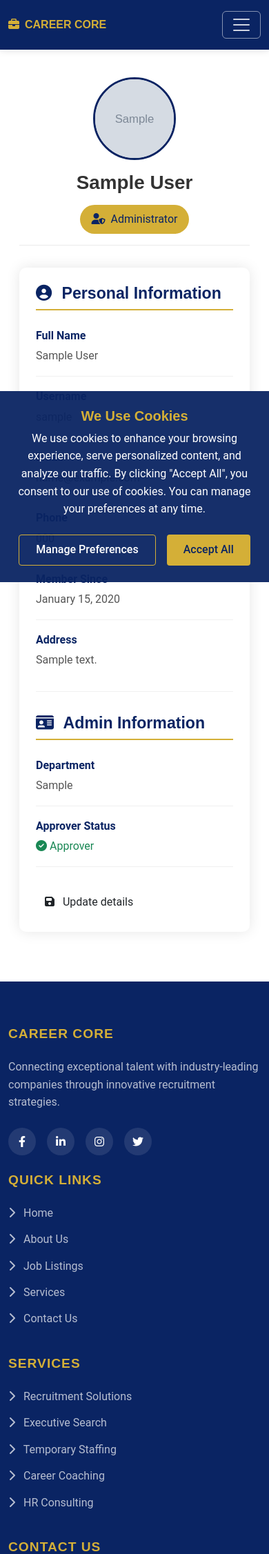
After one commit to ehabahmed2/career_core, a Django app: page /users/profile/ in a window 390 px wide. The commit adds this page. Shown: the top 2253 px of the page at 69% size. Run offline with Django 4.2, Linux system fonts and the light colour scheme; a user stored in the database is signed in; tables that the repository leaves empty hold one stand-in row (values such as "Sample post"); grey boxes marked "Sample" are stand-in pictures.

Commit message:
add edit profile for each user and profile page

```diff
--- a/static/css/main.css
+++ b/static/css/main.css
@@ -342,3 +342,34 @@ a:hover {
 }
 
 }
+
+
+
+    .alert-danger {
+    color: #721c24;
+    background-color: #f8d7da;
+    border: 1px solid #f5c6cb;
+    border-radius: 0.25rem;
+    padding: 1rem;
+    margin-bottom: 1.5rem;
+    }
+
+    .alert-danger h5 {
+        font-size: 1.1rem;
+        margin-bottom: 0.5rem;
+        display: flex;
+        align-items: center;
+    }
+
+    .alert-danger ul {
+        margin-bottom: 0;
+        padding-left: 1.5rem;
+    }
+
+    .alert-danger li {
+        margin-bottom: 0.25rem;
+    }
+
+    .alert-danger li:last-child {
+        margin-bottom: 0;
+    }
--- a/templates/users/login.html
+++ b/templates/users/login.html
@@ -288,6 +288,7 @@
                         <label for="remember">Remember me</label>
                     </div>
                     <a href="#" class="forgot-password">Forgot Password?</a>
+                    <a href="{% url "register" %}" class="forgot-password">No account yet?</a>
                 </div>
                 <button type="submit" class="btn-login">Login to Dashboard</button>
             </form>
--- /dev/null
+++ b/templates/users/profile.html
@@ -0,0 +1,263 @@
+{% extends "base.html" %}
+{% load static %}
+
+{% block title %}{{ user.full_name }}'s Profile | Career Core{% endblock %}
+
+{% block extra_css %}
+<style>
+    .profile-container {
+        max-width: 800px;
+        margin: 0 auto;
+        padding: 2rem 1rem;
+    }
+
+    .profile-header {
+        text-align: center;
+        margin-bottom: 2rem;
+        padding-bottom: 1rem;
+        border-bottom: 1px solid #eaeaea;
+    }
+
+    .profile-picture {
+        width: 150px;
+        height: 150px;
+        border-radius: 50%;
+        object-fit: cover;
+        border: 3px solid var(--primary-navy);
+        margin: 0 auto 1rem;
+        display: block;
+    }
+
+    .profile-card {
+        background: white;
+        border-radius: 10px;
+        box-shadow: 0 0 20px rgba(0, 0, 0, 0.1);
+        padding: 2rem;
+        margin-bottom: 2rem;
+    }
+
+    .profile-section {
+        margin-bottom: 2rem;
+    }
+
+    .profile-section h3 {
+        color: var(--primary-navy);
+        margin-bottom: 1.5rem;
+        padding-bottom: 0.5rem;
+        border-bottom: 2px solid var(--accent-gold);
+    }
+
+    .profile-detail {
+        margin-bottom: 1rem;
+        padding-bottom: 1rem;
+        border-bottom: 1px solid #f0f0f0;
+    }
+
+    .detail-label {
+        font-weight: 600;
+        color: var(--primary-navy);
+        margin-bottom: 0.25rem;
+    }
+
+    .detail-value {
+        color: #555;
+    }
+
+    .role-badge {
+        font-size: 1rem;
+        padding: 0.5rem 1rem;
+        border-radius: 50px;
+        margin-top: 0.5rem;
+        display: inline-block;
+    }
+
+    .badge-recruiter {
+        background-color: var(--primary-navy);
+        color: white;
+    }
+
+    .badge-admin {
+        background-color: var(--accent-gold);
+        color: var(--primary-navy);
+    }
+
+    .empty-value {
+        color: #999;
+        font-style: italic;
+    }
+
+    @media (max-width: 768px) {
+        .profile-container {
+            padding: 1rem;
+        }
+
+        .profile-card {
+            padding: 1.5rem;
+        }
+
+        .profile-picture {
+            width: 120px;
+            height: 120px;
+        }
+    }
+</style>
+{% endblock %}
+
+{% block content %}
+<div class="profile-container">
+    <div class="profile-header">
+        {% if user.photo %}
+        <img src="{{ user.photo.url }}" alt="{{ user.full_name }}" class="profile-picture">
+        {% else %}
+        <div class="profile-picture bg-light d-flex align-items-center justify-content-center">
+            <i class="fas fa-user fa-3x text-muted"></i>
+        </div>
+        {% endif %}
+
+        <h1>{{ user.full_name }}</h1>
+
+        {% if user.is_recruiter %}
+        <span class="role-badge badge-recruiter">
+            <i class="fas fa-briefcase me-1"></i>
+            {% if user.recruiter_profile.is_head_recruiter %}
+            Head Recruiter
+            {% else %}
+            Recruiter
+            {% endif %}
+        </span>
+        {% elif user.is_admin %}
+        <span class="role-badge badge-admin">
+            <i class="fas fa-user-shield me-1"></i> Administrator
+        </span>
+        {% endif %}
+    </div>
+
+    <div class="profile-card">
+        <div class="profile-section">
+            <h3><i class="fas fa-user-circle me-2"></i> Personal Information</h3>
+
+            <div class="profile-detail">
+                <div class="detail-label">Full Name</div>
+                <div class="detail-value">{{ user.full_name }}</div>
+            </div>
+
+            <div class="row">
+                <div class="col-md-6">
+                    <div class="profile-detail">
+                        <div class="detail-label">Username</div>
+                        <div class="detail-value">{{ user.username }}</div>
+                    </div>
+                </div>
+                <div class="col-md-6">
+                    <div class="profile-detail">
+                        <div class="detail-label">Email</div>
+                        <div class="detail-value">{{ user.email }}</div>
+                    </div>
+                </div>
+            </div>
+
+            <div class="row">
+                <div class="col-md-6">
+                    <div class="profile-detail">
+                        <div class="detail-label">Phone</div>
+                        <div class="detail-value">
+                            {% if user.phone %}
+                            {{ user.phone }}
+                            {% else %}
+                            <span class="empty-value">Not provided</span>
+                            {% endif %}
+                        </div>
+                    </div>
+                </div>
+                <div class="col-md-6">
+                    <div class="profile-detail">
+                        <div class="detail-label">Member Since</div>
+                        <div class="detail-value">{{ user.created_at|date:"F j, Y" }}</div>
+                    </div>
+                </div>
+            </div>
+
+            <div class="profile-detail">
+                <div class="detail-label">Address</div>
+                <div class="detail-value">
+                    {% if user.address %}
+                    {{ user.address|linebreaks }}
+                    {% else %}
+                    <span class="empty-value">Not provided</span>
+                    {% endif %}
+                </div>
+            </div>
+        </div>
+
+        {% if user.is_admin and user.admin_profile %}
+        <div class="profile-section">
+            <h3><i class="fas fa-id-card me-2"></i> Admin Information</h3>
+
+            <div class="profile-detail">
+                <div class="detail-label">Department</div>
+                <div class="detail-value">
+                    {% if user.admin_profile.department %}
+                    {{ user.admin_profile.department }}
+                    {% else %}
+                    <span class="empty-value">Not specified</span>
+                    {% endif %}
+                </div>
+            </div>
+
+            <div class="profile-detail">
+                <div class="detail-label">Approver Status</div>
+                <div class="detail-value">
+                    {% if user.admin_profile.is_approver %}
+                    <span class="text-success"><i class="fas fa-check-circle"></i> Approver</span>
+                    {% else %}
+                    <span class="text-secondary">Regular Admin</span>
+                    {% endif %}
+                </div>
+            </div>
+        </div>
+        {% endif %}
+
+        {% if user.is_recruiter and user.recruiter_profile %}
+        <div class="profile-section">
+            <h3><i class="fas fa-briefcase me-2"></i> Recruiter Status</h3>
+
+            <div class="profile-detail">
+                <div class="detail-label">Approval Status</div>
+                <div class="detail-value">
+                    {% if user.recruiter_profile.is_approved %}
+                    <span class="text-success"><i class="fas fa-check-circle"></i> Approved</span>
+                    {% else %}
+                    <span class="text-warning"><i class="fas fa-clock"></i> Pending Approval</span>
+                    {% endif %}
+                </div>
+            </div>
+
+            {% if user.recruiter_profile.is_approved %}
+            <div class="profile-detail">
+                <div class="detail-label">Account Status</div>
+                <div class="detail-value">
+                    {% if user.recruiter_profile.is_suspended %}
+                    <span class="text-danger"><i class="fas fa-pause-circle"></i> Suspended</span>
+                    {% else %}
+                    <span class="text-success"><i class="fas fa-check-circle"></i> Active</span>
+                    {% endif %}
+                </div>
+            </div>
+            {% endif %}
+            {% if user.recruiter_profile.is_head_recruiter %}
+            <div class="profile-detail">
+                <div class="detail-label">Account Recruiter Statsu</div>
+                <div class="detail-value">
+                    <span class="text-success"><i class="fas fa-check-circle"></i> Head Recruiter</span>
+                </div>
+            </div>
+            {% endif %}
+
+        </div>
+        {% endif %}
+        <a href='{% url "profile_update" %}' class="btn btn-save">
+                <i class="fas fa-save me-2"></i> Update details
+        </a>
+    </div>
+</div>
+{% endblock %}
--- a/users/urls.py
+++ b/users/urls.py
@@ -5,7 +5,12 @@ urlpatterns = [
     path('login/', views.login_form, name='login'),
     path('logout/', views.logout_form, name='logout'),
     path('register/', views.register, name='register'),
+
     path('registration-success/<str:token>/', views.registration_success, name='registration_success'),
     path('all-recruiters/', views.all_recruiters, name='all_recruiters'),
     path('recruiters/<int:recruiter_id>/action/', views.recruiter_action, name='recruiter_action'),
+
+    # update user profile
+    path('profile/update/', views.update_profile, name='profile_update'),
+    path('profile/', views.profile, name='profile'),
 ]
--- a/users/views.py
+++ b/users/views.py
@@ -4,11 +4,11 @@ from django.contrib.auth import login, logout, authenticate, get_user_model
 from django.contrib import messages
 from django.shortcuts import get_object_or_404
 
-from .models import BaseUser, RecruiterProfile
+from .models import BaseUser, RecruiterProfile, AdminProfile
 from jobs.models import Job
 from django.http import HttpResponseForbidden
 from testimonials.models import Tmonials
-from .forms import LoginForm, RegisterForm
+from .forms import LoginForm, RegisterForm, UserUpdateForm
 import secrets
 from django.core.cache import cache
 from django.views.decorators.http import require_POST
@@ -82,7 +82,7 @@ def register(request):
         return redirect('home')
     else:
         if request.method == 'POST':
-            form = RegisterForm(request.POST)
+            form = RegisterForm(request.POST, request.FILES)
             # if form is valid then save it to db
             if form.is_valid():
                 user = form.save()
@@ -127,9 +127,6 @@ def all_recruiters(request):
         recruiters = BaseUser.objects.filter(role=BaseUser.Role.RECRUITER).select_related('recruiter_profile')
 
     return render(request, 'users/all_recruiters.html', context={'recruiters': recruiters})
-
-
-
 
 
 @require_POST
@@ -177,3 +174,27 @@ def recruiter_action(request, recruiter_id):
 
 
     return redirect('all_recruiters')
+
+# user's profile
+@login_required
+def profile(request):
+    return render(request, 'users/profile.html', {'user': request.user})
+
+#update user's profile
+@login_required
+def update_profile(request):
+    user = request.user
+    if request.method == 'POST':
+        form = UserUpdateForm(request.POST, request.FILES, instance=user)
+        if request.user.is_admin:
+            form = AdminProfile(request.POST, instance=user.admin_profile)
+        if form.is_valid():
+            form.save()
+            messages.success(request, 'Details updated!')
+            return redirect('profile')
+        else:
+            messages.error(request, 'Something wrong with the details entered!')
+
+    else:
+        form = UserUpdateForm(instance=user)
+    return render(request, 'users/profile_update.html', context={'form':form})
```
Also changed, not shown: templates/users/profile_update.html (added, +262 -0 lines), templates/users/register.html (+13 -3 lines), users/forms.py (+39 -0 lines), media/profiles/25/07/14/about_bg.jpeg (added), media/profiles/25/07/14/omar.jpeg (added), 1 other file.
